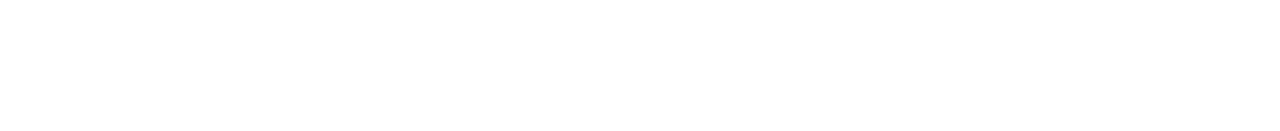
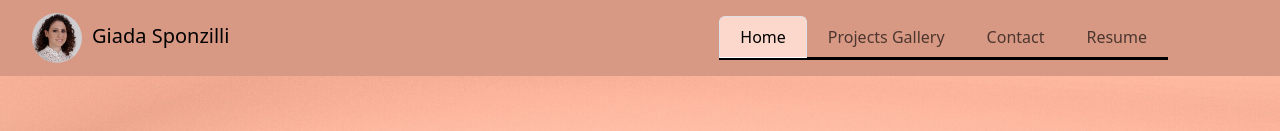
Before and after one commit to giadasponzilli/react-portfolio-giadaSponzilli, a React (Vite) app: page /react-portfolio-giadaSponzilli/ in a window 1280 px wide. Shown: the top 131 px of the page. Built offline with nearby package versions, Linux system fonts and the light colour scheme.

Commit message:
redeploy

```diff
--- a/src/App.jsx
+++ b/src/App.jsx
@@ -5,22 +5,38 @@ import MyFooter from './components/Footer'
 
 import './App.css'
 
+
 function App() {
-
   return (
-    <Router
-    basename={'https://giadasponzilli.github.io/react-portfolio-giadaSponzilli/'}
-    >
-      <MyNavbar/>
+    <Router basename={'/react-portfolio-giadaSponzilli/'}>
+      <MyNavbar />
       <Routes>
-        <Route path='/' element={<Home/>}/>
-        <Route path='/projectsgallery' element={<ProjectGallery/>}/>
-        <Route path='/contact' element={<Contact/>}/>
-        <Route path='/404' element={<Custom404/>}/>
+        <Route path="/" element={<Home />} />
+        <Route path="/projectsgallery" element={<ProjectGallery />} />
+        <Route path="/contact" element={<Contact />} />
+        <Route path="/404" element={<Custom404 />} />
       </Routes>
-      < MyFooter />
+      <MyFooter />
     </Router>
-  )
+  );
 }
 
+// function App() {
+
+//   return (
+//     <Router
+//     basename={'/react-portfolio-giadaSponzilli/'}
+//     >
+//       <MyNavbar/>
+//       <Routes>
+//         <Route path='/' element={<Home/>}/>
+//         <Route path='/projectsgallery' element={<ProjectGallery/>}/>
+//         <Route path='/contact' element={<Contact/>}/>
+//         <Route path='/404' element={<Custom404/>}/>
+//       </Routes>
+//       < MyFooter />
+//     </Router>
+//   )
+// }
+
 export default App
```
Also changed, not shown: 3 other files (tests, documents, lock files or other folders).
